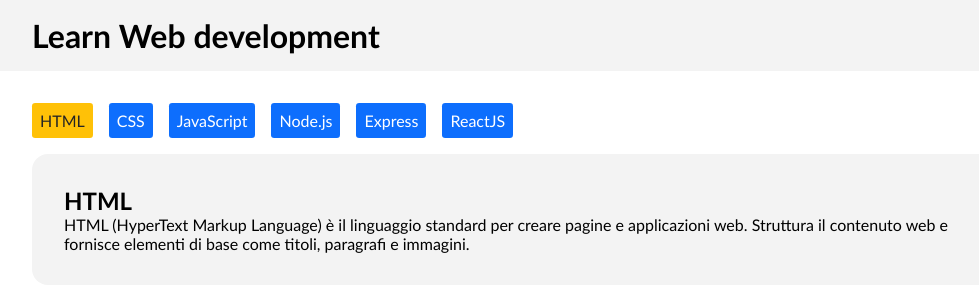
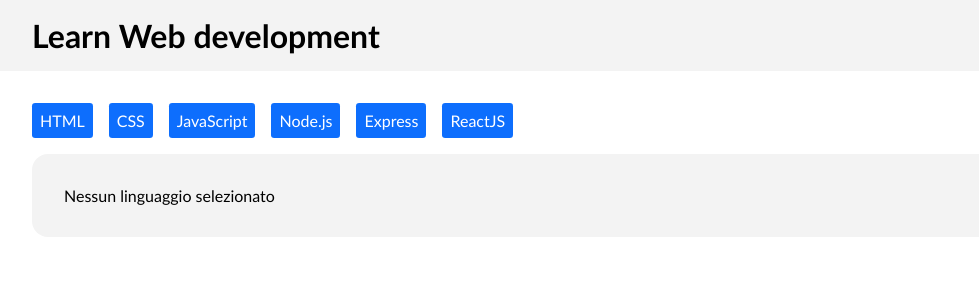
Before and after one commit to gialli24/react-use-state, a React (Vite) app: page / in a window 1280 px wide. Shown: the top 300 px of the page, without its empty margins (108-1087 px from the left). Built offline with nearby package versions, Linux system fonts and the light colour scheme.

Commit message:
fix: handle null state for open tab in AppMain component

```diff
--- a/src/components/AppMain.jsx
+++ b/src/components/AppMain.jsx
@@ -2,7 +2,7 @@ import { useState } from "react"
 
 export default function AppMain({ tabsData }) {
 
-    const tabs = useState(tabsData[0]);
+    const tabs = useState(null);
     const [openTab, setTab] = tabs;
 
     return (
@@ -13,15 +13,15 @@ export default function AppMain({ tabsData }) {
                         <nav>
                             {
                                 tabsData.map(tab => (
-                                    <button key={tab.id} onClick={() => setTab(tab)} className={openTab.id === tab.id ? "btn active" : "btn primary"}>{tab.title}</button>
+                                    <button key={tab.id} onClick={() => setTab(tab)} className={openTab && openTab.id === tab.id ? "btn active" : "btn primary"}>{tab.title}</button>
                                 ))
                             }
                         </nav>
 
                         <div className="tab-content">
-                            <h1>{openTab.title}</h1>
+                            <h1>{openTab && openTab.title || ""}</h1>
                             <p>
-                                {openTab.description}
+                                {openTab && openTab.description || "Nessun linguaggio selezionato"}
                             </p>
                         </div>
                     </div>
```
